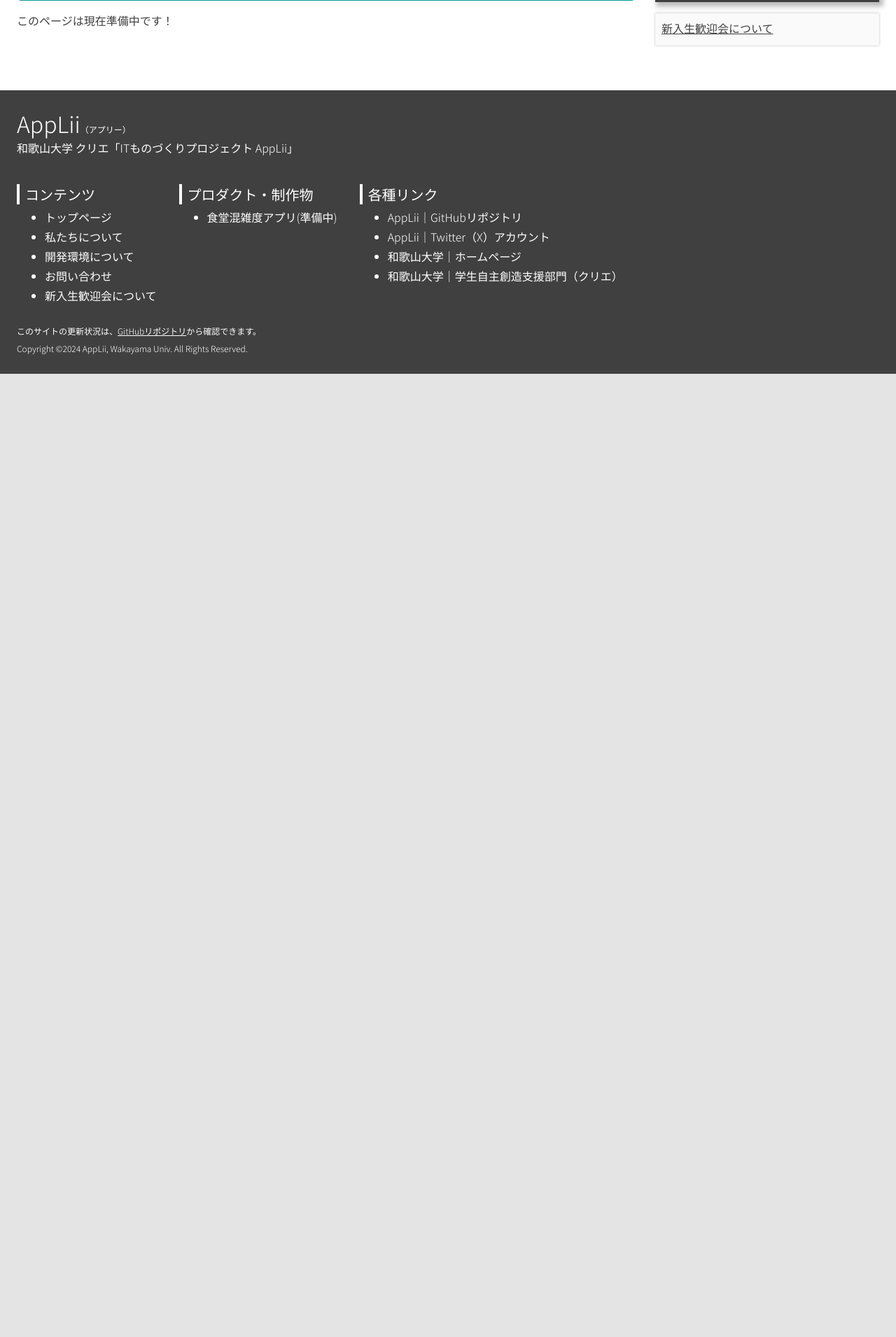
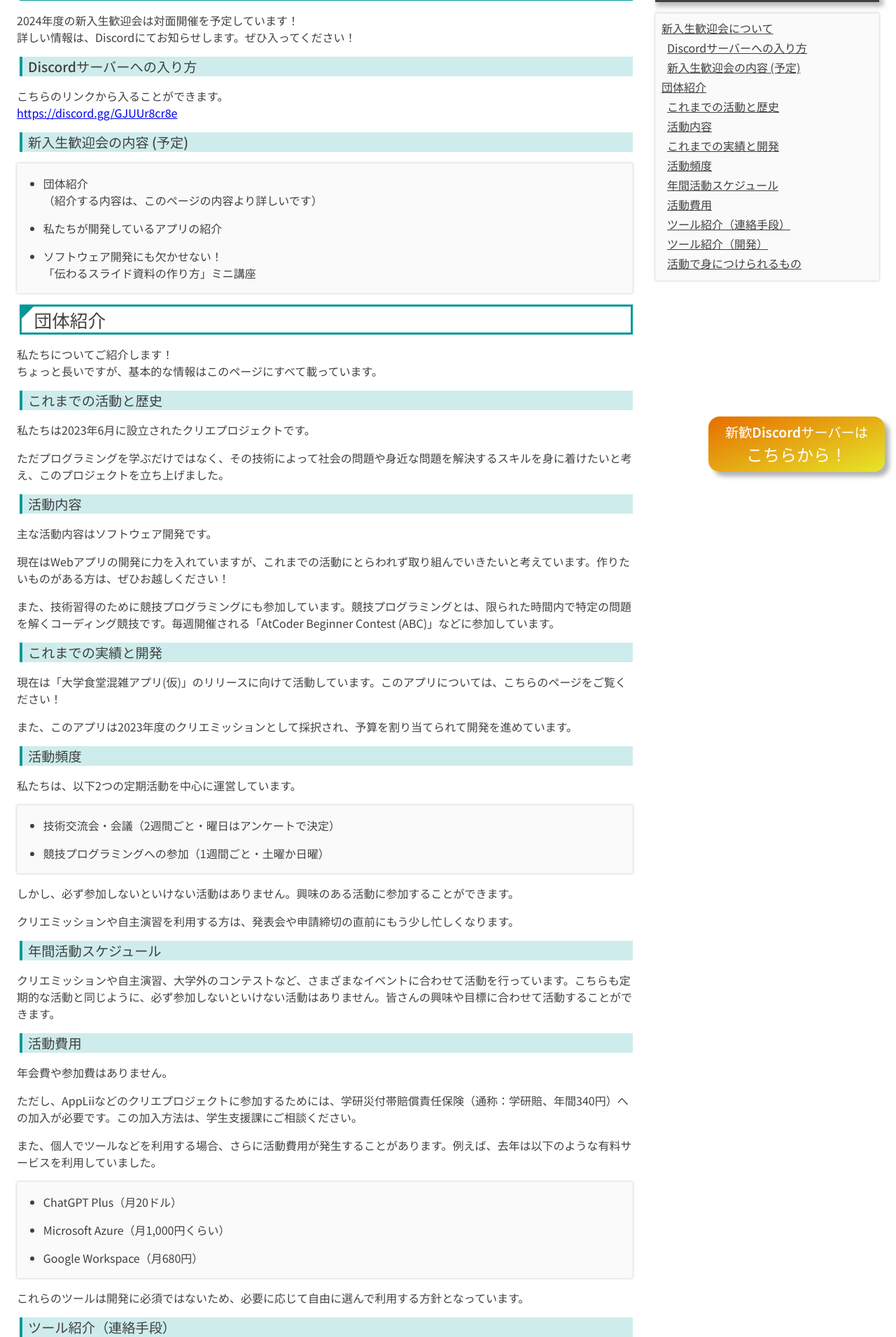
Before and after one commit to AppLii/AppLii.github.io, a Nuxt app: page /newcomers in a window 1280 px wide. Shown: the part 110-2020 px from the top of the page at 70% size. Before the commit the page ends 800 px from the top, so only its background shows below. Built offline with nearby package versions, Linux system fonts and the light colour scheme.

Commit message:
追加：新入生歓迎会に関する情報を追加

```diff
--- a/components/BodyDesigner.vue
+++ b/components/BodyDesigner.vue
@@ -1,6 +1,13 @@
 <template>
     <div class="body-designer">
         <slot></slot>
+    </div>
+    <div class="information-icon">
+        <div class="icon-body">
+            <a href="https://discord.gg/GJUUr8cr8e" target="_blank">
+                <span style="font-size: 1.2rem;">新歓Discordサーバーは</span>
+                <span style="font-size: 1.5rem;">こちらから！</span></a>
+        </div>
     </div>
 </template>
 
@@ -185,4 +192,37 @@
         }
     }
 }
+
+.information-icon {
+    .icon-body {
+        position: fixed;
+        bottom: 0;
+        right: 0;
+        padding: 0.5rem 1.5rem;
+        margin: 1rem;
+        border-radius: 1rem;
+        font-weight: 550;
+        background-image: linear-gradient(160deg, rgb(230, 110, 0), rgb(230, 230, 40));
+        box-shadow: 0.4rem 0.4rem 0.4rem 0 rgba(0, 0, 0, 0.3);
+        cursor: pointer;
+        transition: 0.3s;
+
+        span {
+            color: white;
+            white-space: nowrap;
+            text-decoration: none;
+        }
+
+        a {
+            display: flex;
+            align-items: center;
+            flex-direction: column;
+            text-decoration: none;
+        }
+
+        &:hover {
+            opacity: 0.8;
+        }
+    }
+}
 </style>
--- a/pages/newcomers.vue
+++ b/pages/newcomers.vue
@@ -1,7 +1,74 @@
 <template>
     <SideBarComponent>
         <h1>新入生歓迎会について</h1>
-        <p>このページは現在準備中です！</p>
+        <p>2024年度の新入生歓迎会は対面開催を予定しています！<br>詳しい情報は、Discordにてお知らせします。ぜひ入ってください！</p>
+
+        <h2>Discordサーバーへの入り方</h2>
+        <p>
+            こちらのリンクから入ることができます。<br>
+            <a href="https://discord.gg/GJUUr8cr8e" target="_blank">https://discord.gg/GJUUr8cr8e</a>
+        </p>
+
+        <h2>新入生歓迎会の内容 (予定)</h2>
+        <ul>
+            <li>団体紹介<br>（紹介する内容は、このページの内容より詳しいです）</li>
+            <li>私たちが開発しているアプリの紹介</li>
+            <li>ソフトウェア開発にも欠かせない！<br>「伝わるスライド資料の作り方」ミニ講座</li>
+        </ul>
+
+        <h1>団体紹介</h1>
+        <p>私たちについてご紹介します！<br>ちょっと長いですが、基本的な情報はこのページにすべて載っています。</p>
+
+        <h2>これまでの活動と歴史</h2>
+        <p>私たちは2023年6月に設立されたクリエプロジェクトです。</p>
+        <p>ただプログラミングを学ぶだけではなく、その技術によって社会の問題や身近な問題を解決するスキルを身に着けたいと考え、このプロジェクトを立ち上げました。</p>
+
+        <h2>活動内容</h2>
+        <p>主な活動内容はソフトウェア開発です。</p>
+        <p>現在はWebアプリの開発に力を入れていますが、これまでの活動にとらわれず取り組んでいきたいと考えています。作りたいものがある方は、ぜひお越しください！</p>
+        <p>また、技術習得のために競技プログラミングにも参加しています。競技プログラミングとは、限られた時間内で特定の問題を解くコーディング競技です。毎週開催される「AtCoder Beginner Contest
+            (ABC)」などに参加しています。</p>
+
+        <h2>これまでの実績と開発</h2>
+        <p>現在は「大学食堂混雑アプリ(仮)」のリリースに向けて活動しています。このアプリについては、こちらのページをご覧ください！</p>
+        <p>また、このアプリは2023年度のクリエミッションとして採択され、予算を割り当てられて開発を進めています。</p>
+
+        <h2>活動頻度</h2>
+        <p>私たちは、以下2つの定期活動を中心に運営しています。</p>
+        <ul>
+            <li> 技術交流会・会議（2週間ごと・曜日はアンケートで決定） </li>
+            <li> 競技プログラミングへの参加（1週間ごと・土曜か日曜） </li>
+        </ul>
+        <p>しかし、必ず参加しないといけない活動はありません。興味のある活動に参加することができます。</p>
+        <p>クリエミッションや自主演習を利用する方は、発表会や申請締切の直前にもう少し忙しくなります。</p>
+
+        <h2>年間活動スケジュール</h2>
+        <p>クリエミッションや自主演習、大学外のコンテストなど、さまざまなイベントに合わせて活動を行っています。こちらも定期的な活動と同じように、必ず参加しないといけない活動はありません。皆さんの興味や目標に合わせて活動することができます。
+        </p>
+
+        <h2>活動費用</h2>
+        <p>年会費や参加費はありません。</p>
+        <p>ただし、AppLiiなどのクリエプロジェクトに参加するためには、学研災付帯賠償責任保険（通称：学研賠、年間340円）への加入が必要です。この加入方法は、学生支援課にご相談ください。</p>
+        <p>また、個人でツールなどを利用する場合、さらに活動費用が発生することがあります。例えば、去年は以下のような有料サービスを利用していました。</p>
+        <ul>
+            <li> ChatGPT Plus（月20ドル） </li>
+            <li> Microsoft Azure（月1,000円くらい） </li>
+            <li> Google Workspace（月680円） </li>
+        </ul>
+        <p>これらのツールは開発に必須ではないため、必要に応じて自由に選んで利用する方針となっています。</p>
+
+        <h2>ツール紹介（連絡手段）</h2>
+        <p>AppLiiでは、メインのコミュニケーション手段としてDiscordを使っています。Discordサーバーでは、気楽に雑談したり、思いついたアイデアを持ち寄ったり、プログラミングの困り事を共有したりしています。また、Slackなども導入を検討しています。
+        </p>
+
+        <h2>ツール紹介（開発）</h2>
+        <p>ソフトウェア開発には、さまざまなツールを活用しています。新しいツールでも積極的に取り入れて、開発を効率化しようと心がけています。現在はGitHubやChatGPTなどを使用していますが、具体的なツール紹介はこちらの記事を御覧ください。
+        </p>
+
+        <h2>活動で身につけられるもの</h2>
+        <p>AppLiiでは、ソフトウェアエンジニアとして必要な幅広い能力の獲得を目指しています。</p>
+        <p>プログラミング技術の向上は基本としつつ、チームでの共同開発、プロジェクト管理、効果的なコミュニケーション能力の育成にも注力しています。授業では体験できない実践的な経験を通して、多様なスキルを高めていくことが私たちの目標です。これらのスキルを身につけるために、私たちは日々努力を重ね、活動を続けています。
+        </p>
     </SideBarComponent>
 </template>
 
```
